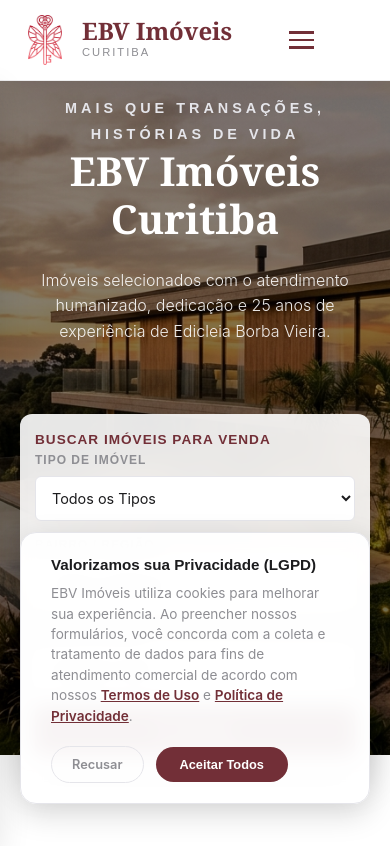
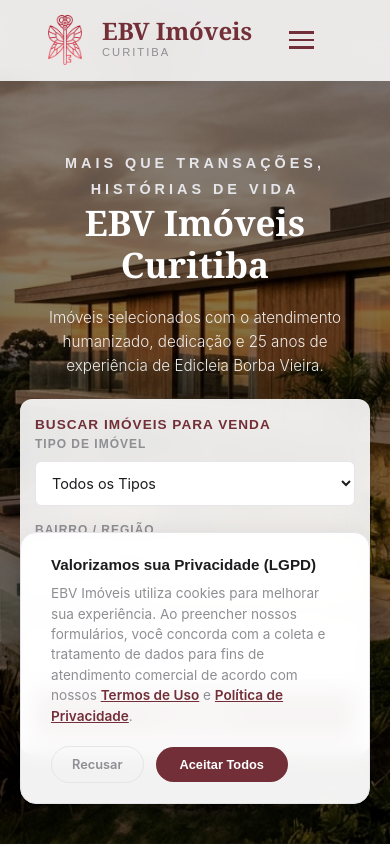
Before and after one commit to keevinvieeira/site-ebv, a plain HTML site: page index.html in a window 390 px wide. Shown: the top 846 px of the page. Drawn offline with Linux system fonts and the light colour scheme; a web font is replaced by a local one.

Commit message:
Update EBV Imóveis site: security fixes, responsive fullscreen layout, and gallery enhancements

```diff
--- a/styles.css
+++ b/styles.css
@@ -78,9 +78,9 @@ header.scrolled {
 }
 
 .nav-container {
-  max-width: 1200px;
+  max-width: 1800px;
   margin: 0 auto;
-  padding: 15px 20px;
+  padding: 15px 40px;
   display: flex;
   justify-content: space-between;
   align-items: center;
@@ -217,11 +217,17 @@ main {
   transform: translateY(0);
 }
 
-/* Hero Section */
+/* Hero Section - Responsive Fullscreen Layout (100vw x 100dvh) */
 .hero {
   position: relative;
-  height: 80vh;
-  min-height: 500px;
+  width: 100%;
+  width: 100vw;
+  min-height: 100vh;
+  min-height: 100dvh;
+  height: 100dvh;
+  margin-top: -80px;
+  padding-top: 90px;
+  padding-bottom: 30px;
   background: linear-gradient(rgba(0,0,0,0.45), rgba(0,0,0,0.55)), url('assets/hero_bg.jpg') no-repeat center center/cover;
   display: flex;
   flex-direction: column;
@@ -229,11 +235,15 @@ main {
   align-items: center;
   text-align: center;
   color: var(--bg-clean);
-  padding: 0 20px;
+  padding-left: 20px;
+  padding-right: 20px;
+  box-sizing: border-box;
+  overflow: hidden;
 }
 
 .hero-content {
-  max-width: 800px;
+  max-width: 900px;
+  margin: auto 0 0 0;
   animation: fadeInUp 1s ease;
 }
 
@@ -252,14 +262,14 @@ main {
   font-size: 3.5rem;
   font-weight: 700;
   line-height: 1.2;
-  margin-bottom: 25px;
+  margin-bottom: 20px;
 }
 
 .hero-sub {
   font-size: 1.2rem;
   font-weight: 300;
   color: rgba(255, 255, 255, 0.9);
-  margin-bottom: 40px;
+  margin-bottom: 25px;
 }
 
 /* Dynamic Search Bar inside Hero */
@@ -272,10 +282,10 @@ main {
   border-radius: 12px;
   box-shadow: 0 10px 40px rgba(0, 0, 0, 0.2);
   padding: 20px;
-  margin: 0 auto;
+  margin: 0 auto auto 0;
   color: var(--text-dark);
   text-align: left;
-  transform: translateY(30px);
+  transform: translateY(0);
 }
 
 .search-tabs {
@@ -1513,12 +1523,20 @@ footer {
 }
 
 @media (max-width: 768px) {
+  .hero {
+    height: auto;
+    min-height: 100dvh;
+    padding-top: 95px;
+    padding-bottom: 35px;
+  }
+
   .hero h1 {
-    font-size: 2.5rem;
+    font-size: 2.2rem;
   }
 
   .hero-sub {
-    font-size: 1rem;
+    font-size: 0.95rem;
+    margin-bottom: 20px;
   }
 
   .search-container {
```
